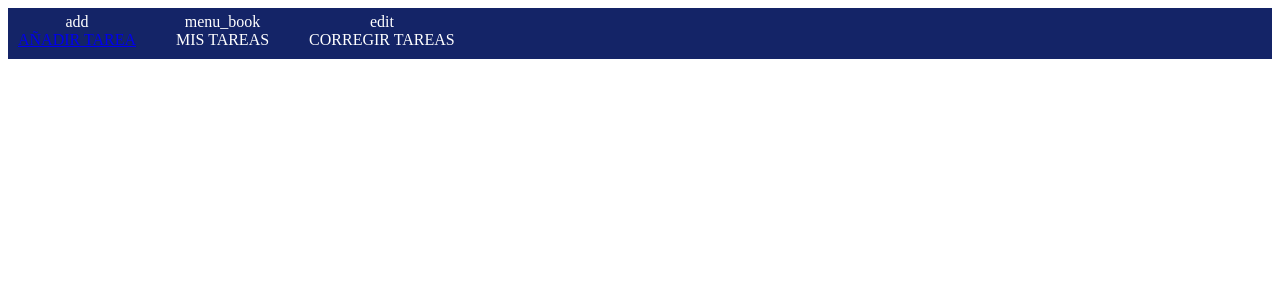
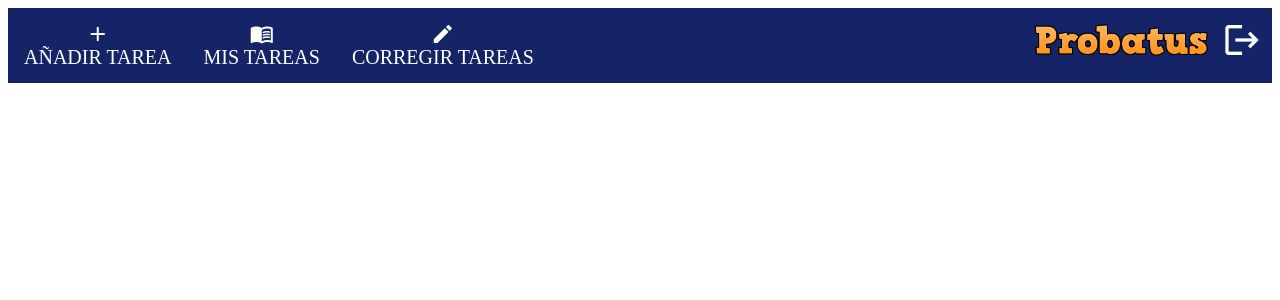
Before and after one commit to javiervelnie/Academa_Probatus, a PHP site: page /dist/php/menu.php in a window 1280 px wide. Shown: the top 300 px of the page. Run offline with PHP 8.4, Linux system fonts and the light colour scheme.

Commit message:
avanzo con el menu

```diff
--- a/addtarea.php
+++ b/addtarea.php
@@ -48,7 +48,6 @@ if (isset($_POST['btn_añadir'])) {
     <meta name="viewport" content="width=device-width, initial-scale=1.0">
     <title>Añadir tareas</title>
     <link href="dist/css/addtarea.css" rel="stylesheet">
-    <link href="https://fonts.googleapis.com/icon?family=Material+Icons" rel="stylesheet">
 
 </head>
 
--- a/dist/css/menu.css
+++ b/dist/css/menu.css
@@ -4,7 +4,44 @@ nav{
     background-color: #142467;
 }
 .opcionMenu{
+    display: flex;
+    text-align: center;
+    color: white;
+    width: 90%;
+}
+
+.opcionMenu a {
     padding: 5px 30px 10px 10px;
     text-align: center;
+    display: block; /* Para ponerlo en horizontal hay que poner esta y esta de abajo */
+    float: left;
+    text-decoration: none;
+    padding: 14px 16px;
     color: white;
+    font-size: 20px;
 }
+
+.opcionMenu a:hover{
+    background-color: #2c3764;
+}
+
+#divLogout {
+    display: flex;
+    float: right;
+    height: min-content;
+}
+
+.logo img{
+    height: 40px;
+}
+
+#divLogout a {
+    color: white;
+    padding-right: 10px;
+    height: min-content;
+    padding-top: 5%;
+}
+
+.btn_logout span {
+    font-size: 40px;
+}
--- a/dist/php/menu.php
+++ b/dist/php/menu.php
@@ -1,18 +1,32 @@
 <?php
     echo '
+    <link href="https://fonts.googleapis.com/icon?family=Material+Icons" rel="stylesheet">
     <link href="dist/css/menu.css" rel="stylesheet">
     <nav>
+
         <div class="opcionMenu">
-            <div class="divIconos"><span class="material-icons md-36">add</span></div>
-            <div class="divOpcion"><a href="../../añadirtarea.php">AÑADIR TAREA</a></div>
+            <a href="addtarea.php">
+                <div class="divIconos"><span class="material-icons">add</span></div>
+                AÑADIR TAREA
+            </a>
+            <a href="mostrartareas.php">
+                <div class="divIconos"><span class="material-icons">menu_book</span></div>
+                MIS TAREAS
+            </a>
+            <a href="">
+                <div class="divIconos"><span class="material-icons">edit</span></div>
+                CORREGIR TAREAS
+            </a>
         </div>
-        <div class="opcionMenu">
-            <div class="divIconos"><span class="material-icons md-36">menu_book</span></div>
-            <div class="divOpcion"><a>MIS TAREAS</a></div>
-        </div>
-        <div class="opcionMenu">
-            <div class="divIconos"><span class="material-icons md-36">edit</span></div>
-            <div class="divOpcion"><a>CORREGIR TAREAS</a></div>
+
+        <div id="divLogout">
+            <a href="addtarea.php">
+                <div class="logo"><img src="img/nombreAcademia.png" alt="Imagen con el nombre de la academia"></div>
+            </a>
+            <a href="login.php">
+                <div class="btn_logout"><span class="material-icons">logout</span></div>
+            </a>
+
         </div>
     </nav>
     '
```
Also changed, not shown: menu.html (deleted, +0 -17 lines), mostrartareas.php (added, +23 -0 lines).
